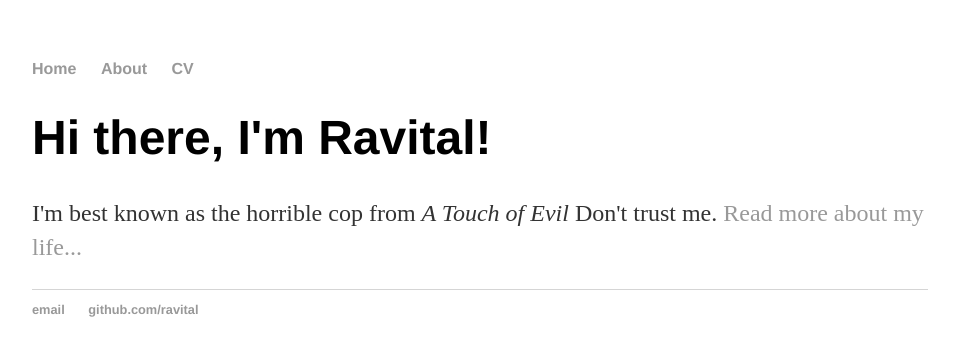
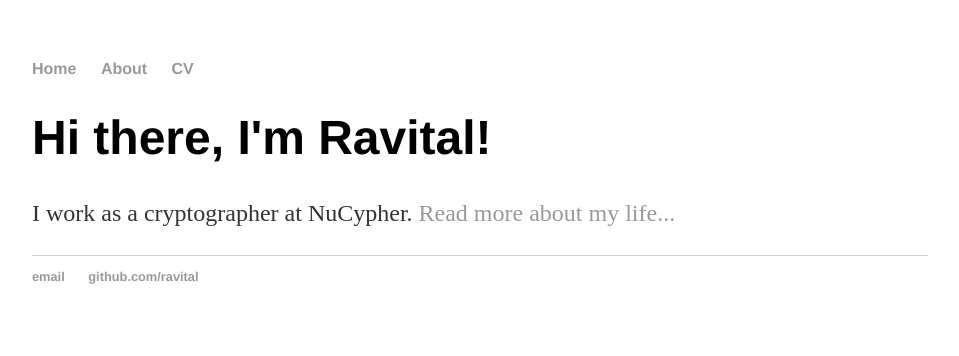
Before and after one commit to ravital/ravital.github.io, a Jekyll site: the page built from index.html, in a window 1280 px wide. Shown: the top 356 px of the page, without its empty margins (160-1119 px from the left). Built offline with Jekyll 4.4.1, drawn with Linux system fonts in a browser that asks for light colours.

Commit message:
Update index.html

```diff
--- a/index.html
+++ b/index.html
@@ -4,5 +4,5 @@ title: Ravital Solomon
 ---
 <div class="blurb">
 	<h1>Hi there, I'm Ravital!</h1>
-	<p>I'm best known as the horrible cop from <em>A Touch of Evil</em> Don't trust me. <a href="/about">Read more about my life...</a></p>
+	<p>I work as a cryptographer at NuCypher. <a href="/about">Read more about my life...</a></p>
 </div><!-- /.blurb -->
```
